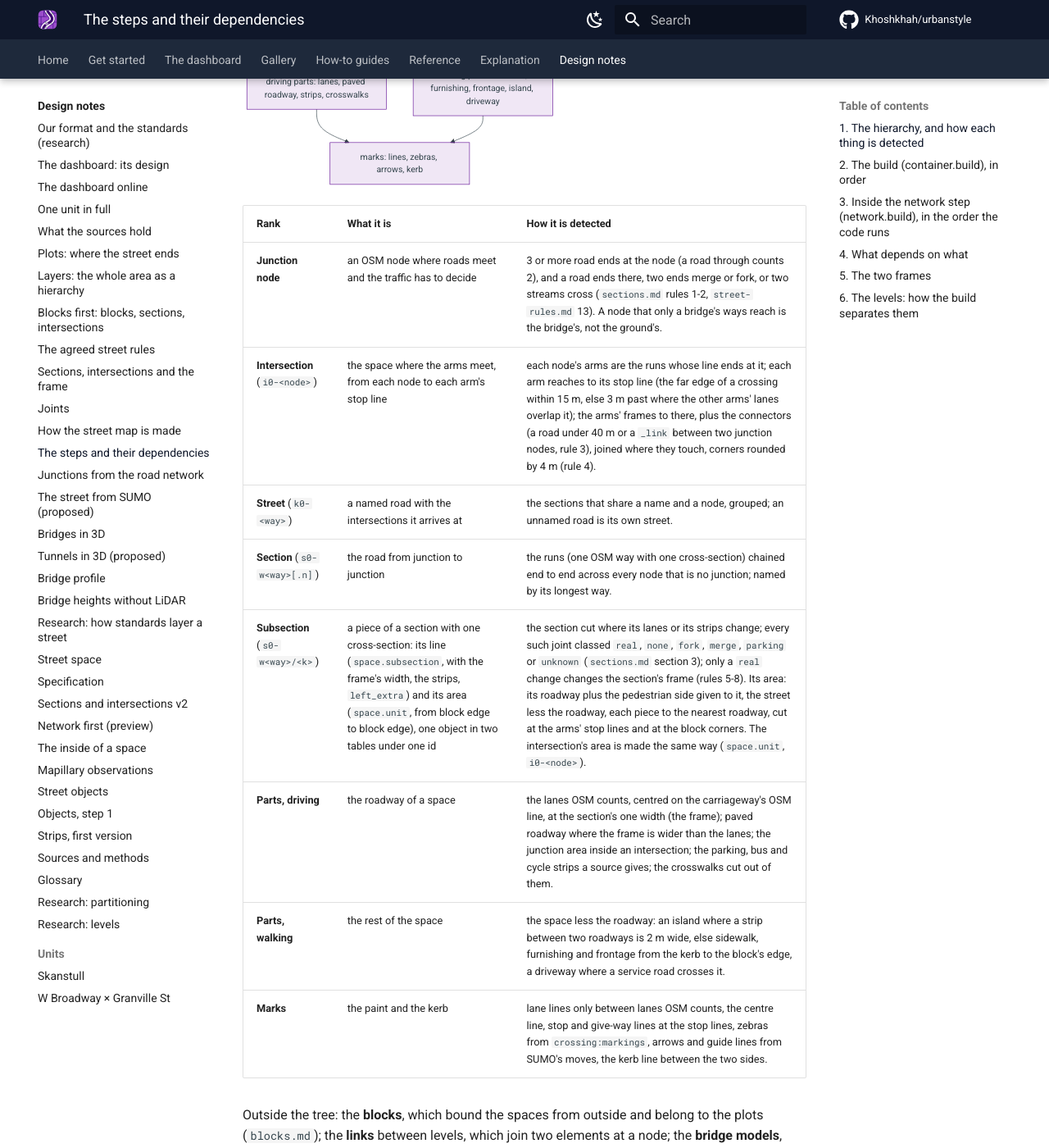
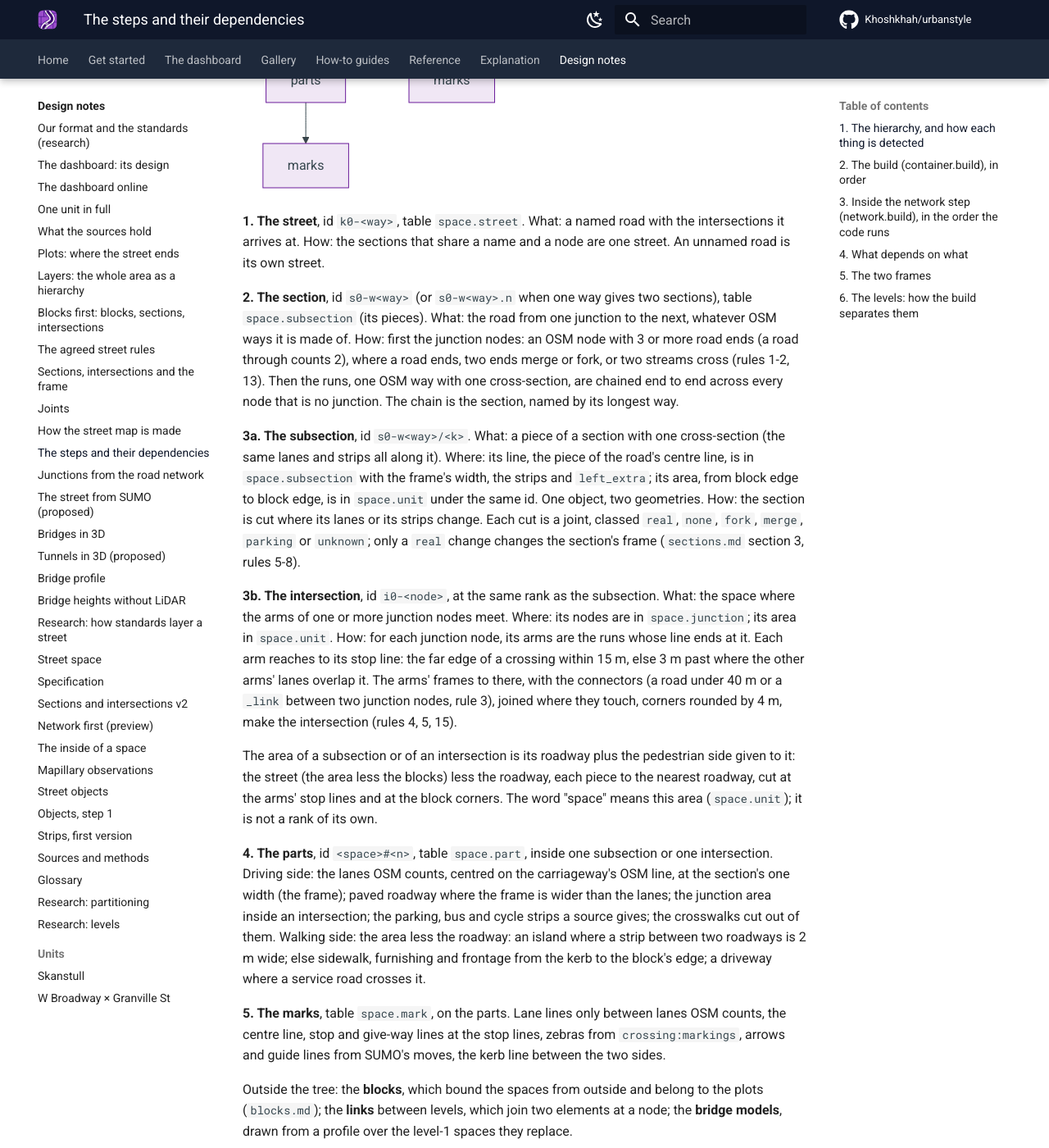
Before and after one commit to Khoshkhah/urbanstyle, an MkDocs documentation site: the page built from docs/design/steps.md, in a window 1280 px wide and 1400 px high, scrolled down 923 px. Shown: the whole window at 82% size. Built offline with MkDocs 1.6.1 and Material for MkDocs 9.7.7, drawn with Linux system fonts in a browser that asks for light colours; comment, search, counter and statistics services are not loaded; some of the changed text lies outside the part shown.

Commit message:
docs/design/steps.md: the hierarchy as a plain top-down list, each rank with what, where and how
Co-Authored-By: Claude Fable 5.1 <noreply@anthropic.com>

````diff
--- a/docs/design/steps.md
+++ b/docs/design/steps.md
@@ -12,32 +12,58 @@ is a screenshot of the page, never a separate drawing.
 ## 1. The hierarchy, and how each thing is detected
 
 Everything of the street at one level is inside this tree. A thing of a lower rank is always inside one thing of the rank above,
-never in two and never in none. "Space" is the word for the area of a subsection or of an intersection (`space.unit`): not a rank of
-its own, the same object with its polygon.
+never in two and never in none.
 
 ```mermaid
 flowchart TD
-    ST[street k0-way] --> SE[section s0-way]
-    SE --> SU[subsection s0-way/k: its line in space.subsection, its area in space.unit]
-    ST --> IN[intersection i0-node: its nodes in space.junction, its area in space.unit]
-    SU --> PD[driving parts: lanes, paved roadway, strips, crosswalks]
-    SU --> PW[walking parts: sidewalk, furnishing, frontage, island, driveway]
-    IN --> PJ[driving parts: junction area, crosswalks]
-    IN --> PW2[walking parts: sidewalk, island]
-    PD --> MK[marks: lines, zebras, arrows, kerb]
-    PW --> MK
+    ST[street] --> SE[section]
+    SE --> SU[subsection]
+    ST --> IN[intersection]
+    SU --> P1[parts]
+    IN --> P2[parts]
+    P1 --> M1[marks]
+    P2 --> M2[marks]
 ```
 
-| Rank | What it is | How it is detected |
-|---|---|---|
-| **Junction node** | an OSM node where roads meet and the traffic has to decide | 3 or more road ends at the node (a road through counts 2), and a road ends there, two ends merge or fork, or two streams cross (`sections.md` rules 1-2, `street-rules.md` 13). A node that only a bridge's ways reach is the bridge's, not the ground's. |
-| **Intersection** (`i0-<node>`) | the space where the arms meet, from each node to each arm's stop line | each node's arms are the runs whose line ends at it; each arm reaches to its stop line (the far edge of a crossing within 15 m, else 3 m past where the other arms' lanes overlap it); the arms' frames to there, plus the connectors (a road under 40 m or a `_link` between two junction nodes, rule 3), joined where they touch, corners rounded by 4 m (rule 4). |
-| **Street** (`k0-<way>`) | a named road with the intersections it arrives at | the sections that share a name and a node, grouped; an unnamed road is its own street. |
-| **Section** (`s0-w<way>[.n]`) | the road from junction to junction | the runs (one OSM way with one cross-section) chained end to end across every node that is no junction; named by its longest way. |
-| **Subsection** (`s0-w<way>/<k>`) | a piece of a section with one cross-section: its line (`space.subsection`, with the frame's width, the strips, `left_extra`) and its area (`space.unit`, from block edge to block edge), one object in two tables under one id | the section cut where its lanes or its strips change; every such joint classed `real`, `none`, `fork`, `merge`, `parking` or `unknown` (`sections.md` section 3); only a `real` change changes the section's frame (rules 5-8). Its area: its roadway plus the pedestrian side given to it, the street less the roadway, each piece to the nearest roadway, cut at the arms' stop lines and at the block corners. The intersection's area is made the same way (`space.unit`, `i0-<node>`). |
-| **Parts, driving** | the roadway of a space | the lanes OSM counts, centred on the carriageway's OSM line, at the section's one width (the frame); paved roadway where the frame is wider than the lanes; the junction area inside an intersection; the parking, bus and cycle strips a source gives; the crosswalks cut out of them. |
-| **Parts, walking** | the rest of the space | the space less the roadway: an island where a strip between two roadways is 2 m wide, else sidewalk, furnishing and frontage from the kerb to the block's edge, a driveway where a service road crosses it. |
-| **Marks** | the paint and the kerb | lane lines only between lanes OSM counts, the centre line, stop and give-way lines at the stop lines, zebras from `crossing:markings`, arrows and guide lines from SUMO's moves, the kerb line between the two sides. |
+**1. The street**, id `k0-<way>`, table `space.street`.
+What: a named road with the intersections it arrives at.
+How: the sections that share a name and a node are one street. An unnamed road is its own street.
+
+**2. The section**, id `s0-w<way>` (or `s0-w<way>.n` when one way gives two sections), table `space.subsection` (its pieces).
+What: the road from one junction to the next, whatever OSM ways it is made of.
+How: first the junction nodes: an OSM node with 3 or more road ends (a road through counts 2), where a road ends, two ends merge
+or fork, or two streams cross (rules 1-2, 13). Then the runs, one OSM way with one cross-section, are chained end to end across every
+node that is no junction. The chain is the section, named by its longest way.
+
+**3a. The subsection**, id `s0-w<way>/<k>`.
+What: a piece of a section with one cross-section (the same lanes and strips all along it).
+Where: its line, the piece of the road's centre line, is in `space.subsection` with the frame's width, the strips and `left_extra`;
+its area, from block edge to block edge, is in `space.unit` under the same id. One object, two geometries.
+How: the section is cut where its lanes or its strips change. Each cut is a joint, classed `real`, `none`, `fork`, `merge`,
+`parking` or `unknown`; only a `real` change changes the section's frame (`sections.md` section 3, rules 5-8).
+
+**3b. The intersection**, id `i0-<node>`, at the same rank as the subsection.
+What: the space where the arms of one or more junction nodes meet.
+Where: its nodes are in `space.junction`; its area in `space.unit`.
+How: for each junction node, its arms are the runs whose line ends at it. Each arm reaches to its stop line: the far edge of a
+crossing within 15 m, else 3 m past where the other arms' lanes overlap it. The arms' frames to there, with the connectors (a road
+under 40 m or a `_link` between two junction nodes, rule 3), joined where they touch, corners rounded by 4 m, make the intersection
+(rules 4, 5, 15).
+
+The area of a subsection or of an intersection is its roadway plus the pedestrian side given to it: the street (the area less the
+blocks) less the roadway, each piece to the nearest roadway, cut at the arms' stop lines and at the block corners. The word
+"space" means this area (`space.unit`); it is not a rank of its own.
+
+**4. The parts**, id `<space>#<n>`, table `space.part`, inside one subsection or one intersection.
+Driving side: the lanes OSM counts, centred on the carriageway's OSM line, at the section's one width (the frame); paved roadway
+where the frame is wider than the lanes; the junction area inside an intersection; the parking, bus and cycle strips a source gives;
+the crosswalks cut out of them.
+Walking side: the area less the roadway: an island where a strip between two roadways is 2 m wide; else sidewalk, furnishing and
+frontage from the kerb to the block's edge; a driveway where a service road crosses it.
+
+**5. The marks**, table `space.mark`, on the parts.
+Lane lines only between lanes OSM counts, the centre line, stop and give-way lines at the stop lines, zebras from
+`crossing:markings`, arrows and guide lines from SUMO's moves, the kerb line between the two sides.
 
 Outside the tree: the **blocks**, which bound the spaces from outside and belong to the plots (`blocks.md`); the **links** between
 levels, which join two elements at a node; the **bridge models**, drawn from a profile over the level-1 spaces they replace.
````
